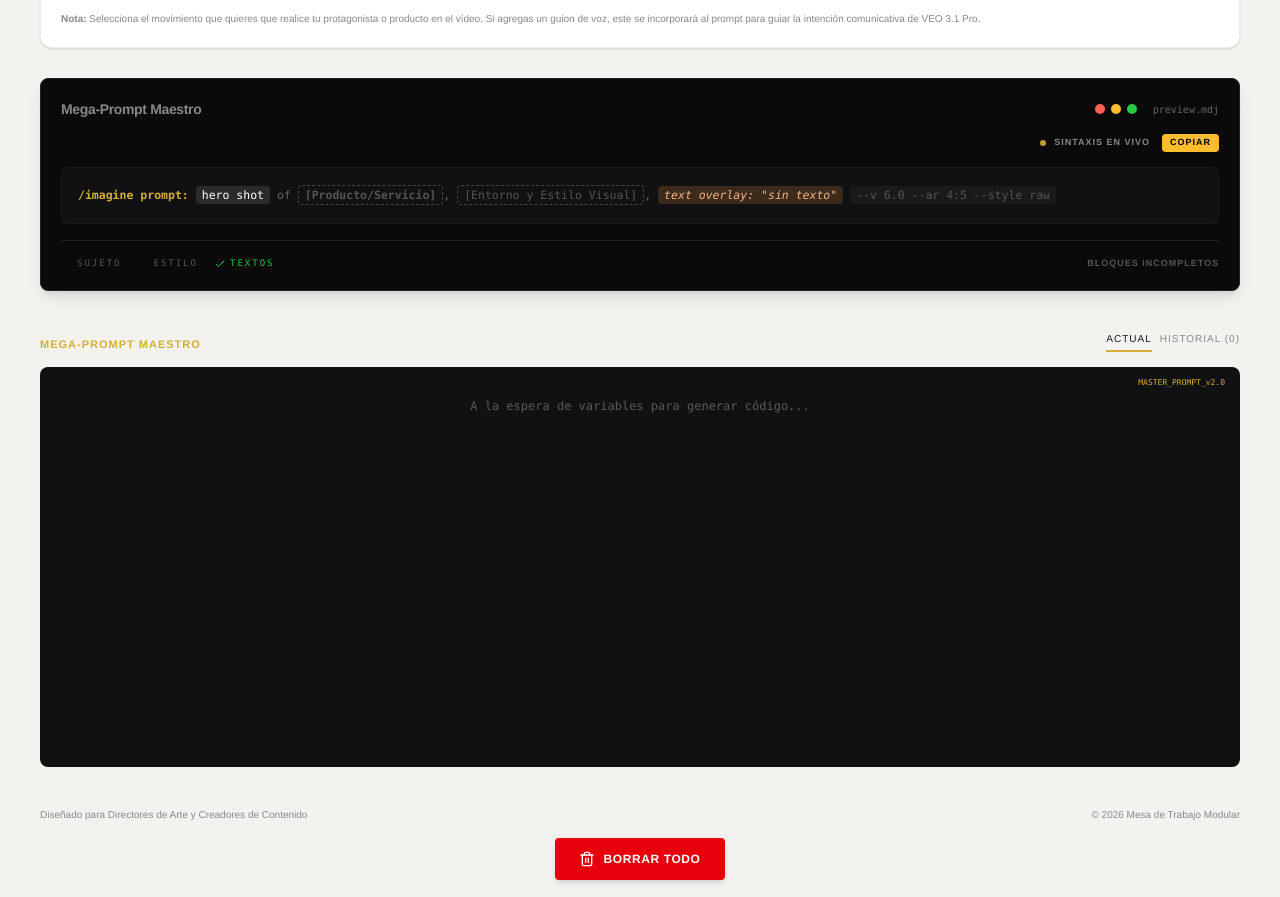
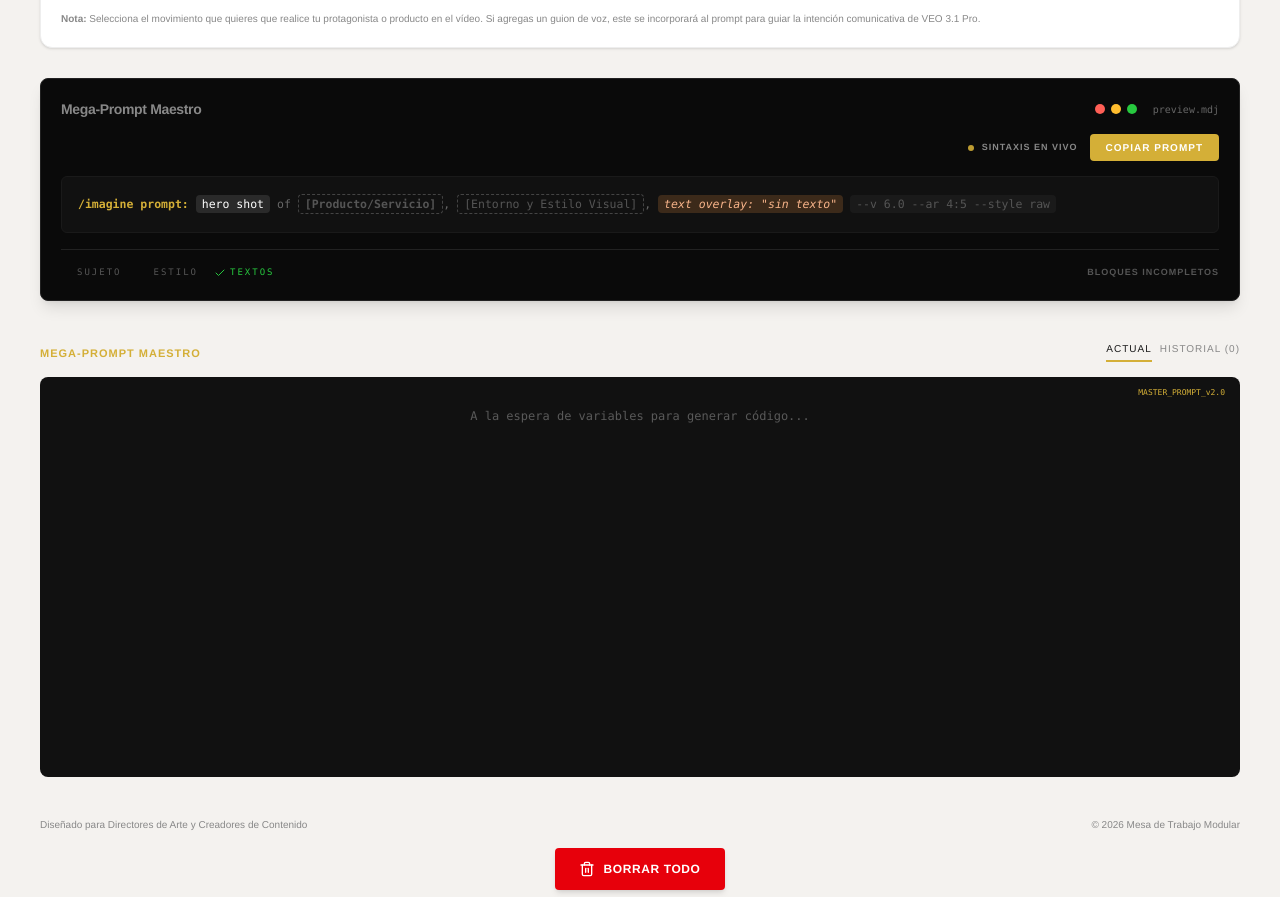
Before and after one commit to jordanchi10/Promt-Nano-Banana, a React (Vite) app: page / in a window 1280 px wide. Shown: the part 2820-3717 px from the top of the page. Built offline with nearby package versions, Linux system fonts and the light colour scheme.

Commit message:
feat: Enhance button interactions and styles
Adds click sound to video prompt generation and updates button styling for better user feedback. Includes visual feedback for button presses and improved class names for consistency.

```diff
--- a/src/App.tsx
+++ b/src/App.tsx
@@ -744,9 +744,12 @@ Context: ${productDescriptionCtx}`;
                 )}
               </button>
               <button
-                onClick={handleGenerateVideo}
+                onClick={() => {
+                  playClickSound();
+                  handleGenerateVideo();
+                }}
                 disabled={isGenerating}
-                className="flex-1 bg-gray-700 text-white border-none p-[15px] font-bold text-[12px] uppercase tracking-[2px] cursor-pointer flex items-center justify-center space-x-2 transition opacity-90 hover:opacity-100 disabled:opacity-50"
+                className="flex-1 bg-gray-700 text-white border-none p-[15px] font-bold text-[12px] uppercase tracking-[2px] cursor-pointer flex items-center justify-center space-x-2 transition opacity-90 hover:opacity-100 disabled:opacity-50 active:scale-95"
               >
                 <span>Generar Vídeo Prompt (Veo)</span>
               </button>
@@ -755,11 +758,11 @@ Context: ${productDescriptionCtx}`;
                 <>
                   <button
                     onClick={copyToClipboard}
-                    className="flex-[0.5] bg-[#222] text-white border border-[#333] p-[15px] text-[12px] uppercase tracking-[2px] cursor-pointer flex items-center justify-center space-x-2 transition hover:bg-[#333] font-bold"
+                    className="flex-1 bg-theme-accent text-white border-none p-[15px] text-xs font-bold uppercase tracking-[2px] cursor-pointer flex items-center justify-center space-x-2 transition hover:opacity-90 active:scale-95"
                     title="Copiar al portapapeles"
                   >
-                    {copied ? <Check className="w-4 h-4" /> : <Copy className="w-4 h-4" />}
-                    <span className="hidden sm:inline">{copied ? 'Copiado' : 'Copiar'}</span>
+                    {copied ? <Check className="w-5 h-5" /> : <Copy className="w-5 h-5" />}
+                    <span>{copied ? '¡Copiado!' : 'Copiar Prompt'}</span>
                   </button>
                   <button
                     onClick={handleExport}
@@ -797,9 +800,9 @@ Context: ${productDescriptionCtx}`;
                     setCopied(true);
                     setTimeout(() => setCopied(false), 2000);
                   }}
-                  className="ml-3 px-2 py-0.5 bg-[#ffbd2e] text-black text-[9px] font-bold uppercase tracking-[1px] rounded hover:bg-[#ffbd2e]/90 transition px-2"
+                  className="ml-3 px-4 py-1.5 bg-theme-accent text-white text-[10px] font-bold uppercase tracking-[1px] rounded hover:opacity-90 transition active:scale-95"
                  >
-                   {copied ? 'Copiado!' : 'Copiar'}
+                   {copied ? '¡Copiado!' : 'Copiar Prompt'}
                  </button>
               </span>
             </div>
@@ -848,7 +851,7 @@ Context: ${productDescriptionCtx}`;
                         setVideoCopied(true);
                         setTimeout(() => setVideoCopied(false), 2000);
                     }}
-                    className="px-2 py-1 bg-[#222] text-white text-[9px] font-bold uppercase tracking-[1px] rounded hover:bg-[#333] transition"
+                    className="px-4 py-1.5 bg-theme-accent text-white text-[10px] font-bold uppercase tracking-[1px] rounded transition hover:opacity-90 active:scale-95"
                   >
                     {videoCopied ? 'Copiado!' : 'Copiar Vídeo Prompt'}
                   </button>
```
